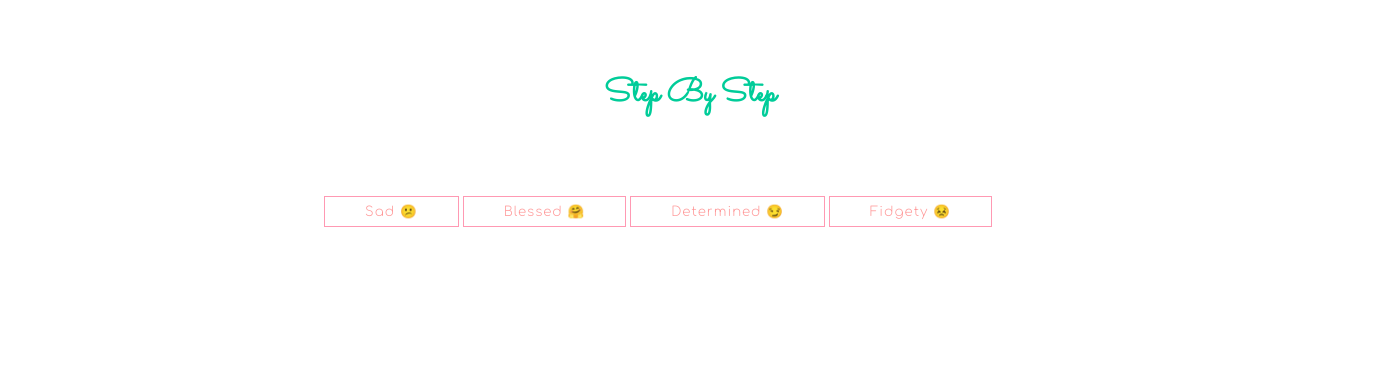
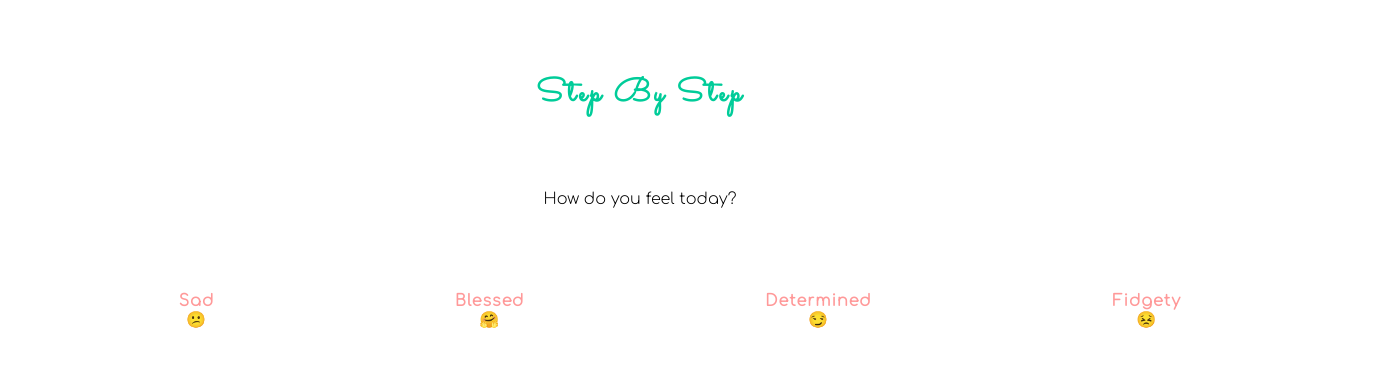
Before and after one commit to icodebyamanda/sxs_beta, a React (Create React App) app in the folder client/: page / in a window 1280 px wide. Shown: the top 366 px of the page, 1380 px wide, since content can reach past the window. Built offline with nearby package versions, Linux system fonts and the light colour scheme.

Commit message:
#19 no border button

```diff
--- a/client/src/App.css
+++ b/client/src/App.css
@@ -3,43 +3,79 @@
 
 @media screen and (min-width: 500px) {
   ul {
-    display: block;
+    display: flex;
+    flex-wrap: wrap;
     margin: 0.4em auto;
   }
 }
 
-.Title {
-  text-align: center;
-  color: #00cc99;
-  font-family: "Sacramento", cursive;
+.App {
+  /* display: flex;
+  align-items: center;
+  justify-content: center; */
 }
 
 .header {
+  display: flex;
+  flex: 1;
+  align-items: center;
+  justify-content: center;
   padding: 50px;
-  width: 100%;
+  /* width: 100%; */
+  /* text-align: center; */
+}
+
+h1 {
+  display: flex;
+  text-align: center;
+  /* width: 100%; */
+  color: #00cc99;
+  /* padding-top: 20px; */
+  font-family: "Sacramento", cursive;
+  font-weight: bold;
+  letter-spacing: 3px;
+}
+
+body {
+  flex: 2;
+}
+
+.MoodQuestion {
+  font-family: "Comfortaa", cursive;
+  text-align: center;
 }
 
 ul {
-  list-style-type: none;
+  width: 100%;
+  list-style: none;
   text-align: center;
+  display: flex;
+  flex-wrap: wrap;
   /* display: inline-flex; */
   justify-content: space-evenly;
 }
 
 li {
-  /* text-align: center; */
+  /* width: 200px; */
+  text-align: center;
   display: inline-block;
+  padding: 20px;
+  margin: 50px;
 }
 
 .MainButtons {
-  padding: 0.5em 3em;
-  border: 1px solid #ff99b3;
-  margin: 0 0.3em 0.3em 0;
+  padding: 0.5em 2em;
+  /* padding: 15px; */
+  border: none;
+  /* border: 1px solid #ff99b3; */
+  /* margin: 0 0.3em 0.3em 0; */
   box-sizing: border-box;
+  border-radius: 12px;
   text-decoration: none;
   text-transform: capitalize;
   font-family: "Comfortaa", cursive;
-  font-weight: 400;
+  font-size: 1em;
+  font-weight: bold;
   color: #ff9999;
   text-align: center;
   transition: all 0.15s;
@@ -54,11 +90,16 @@
   border-color: #bbbbbb;
 }
 
+#MoodName {
+  /* display: flex; */
+}
+
 .PickUrl {
   text-align: center;
 }
 
 .PickIntroText {
+  width: 100%;
   padding: 10px;
   color: #cc99ff;
   text-emphasis: bold;
--- a/client/src/App.js
+++ b/client/src/App.js
@@ -29,10 +29,20 @@
 
   return (
 
+
     <div className="App">
+
+      {/* <head> */}
         <header className="header">
-        <h1 className="Title"> Step By Step </h1>
+          <h1> Step By Step </h1>
         </header>
+      {/* </head> */}
+
+      <body>
+
+      <div className="MoodQuestion">
+        How do you feel today?
+      </div>
 
       <ul>
 
@@ -41,7 +51,7 @@
           <li key={mood.name}>
 
             <button className="MainButtons" name={mood.name} onClick={() => getAresponse(mood.name)}>
-            {mood.name} {` `} {mood.emoji}
+              <span id="MoodName"> {mood.name} </span>  <br></br> <span id="MoodEmoji"> {mood.emoji}</span>
             </button>
 
           </li>
@@ -62,6 +72,8 @@
 
         )}
 
+      </body>
+
     </div>
 
   );
```
Lines whose indentation alone changed are shown as unchanged.
